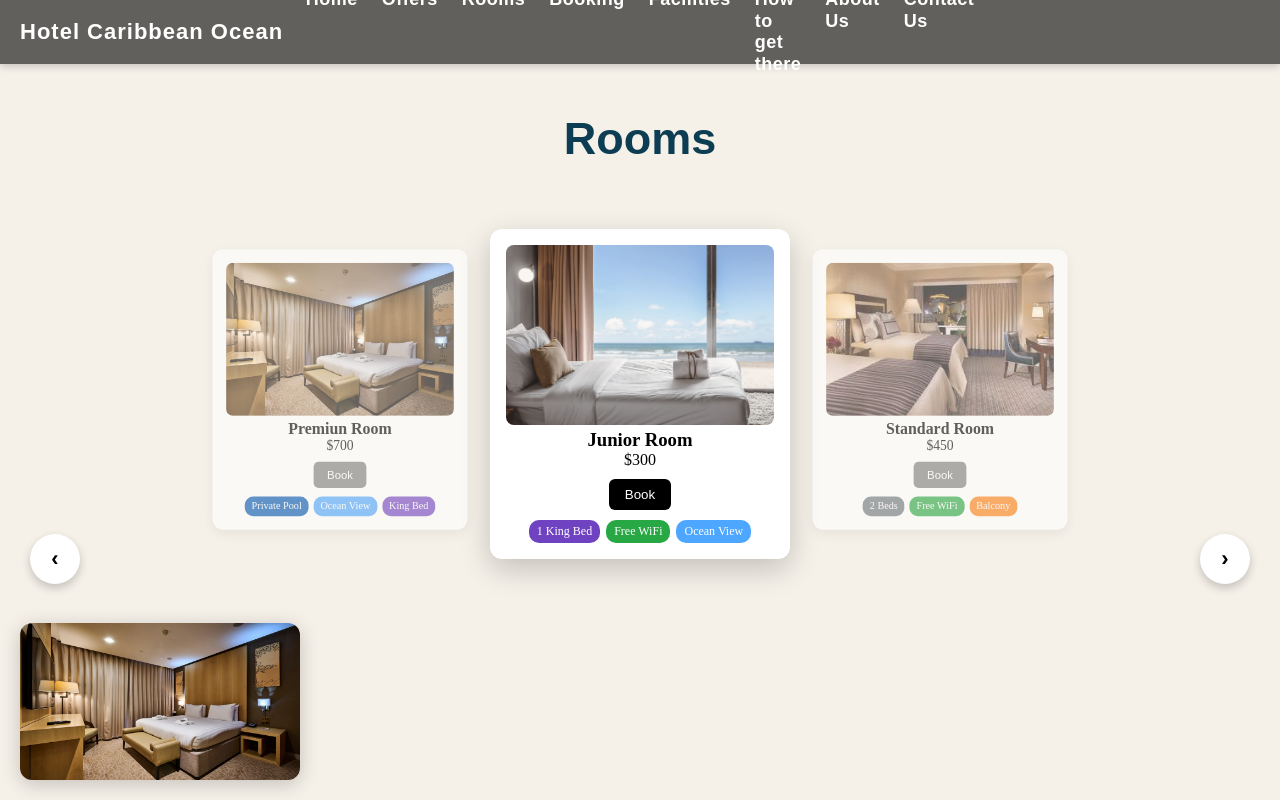
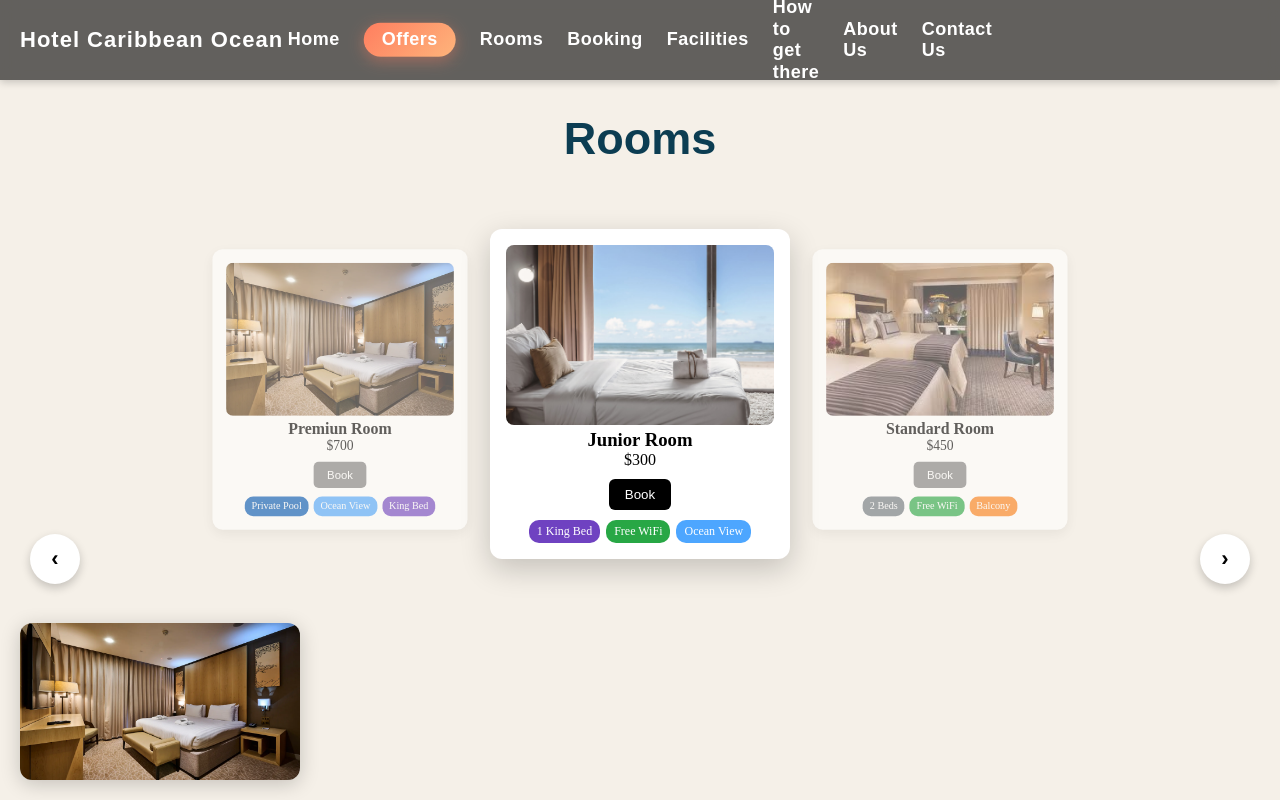
Before and after one commit to NixonAguero/CaribeanOcean_ClientFrontend, a React (Vite) app: page /rooms in a window 1280 px wide. Shown: the top 800 px of the page. Built offline with nearby package versions, Linux system fonts and the light colour scheme.

Commit message:
Refactor(Navbar): Navbar corrections
Offers higlights added

```diff
--- a/src/app/layout/Navbar/MainNavBar.css
+++ b/src/app/layout/Navbar/MainNavBar.css
@@ -9,7 +9,7 @@
   top: 0;
   left: 0;
   width: 100%;
-  height: 64px;
+  height: 80px;
   background-color: rgba(0, 0, 0, 0.6);
   backdrop-filter: blur(10px);
   box-shadow: 0 2px 8px rgba(0, 0, 0, 0.2);
@@ -20,7 +20,7 @@
 .navbar-container {
   position: relative;
   width: 100%;
-  height: 64px;
+  height: 80px;
 }
 
 
@@ -48,6 +48,7 @@
   transform: translate(-50%, -50%);
   display: flex;
   gap: 24px;
+  align-items: center;
 }
 
 
@@ -93,6 +94,43 @@
 }
 
 
+/* Highlighted CTA Link (Offers) */
+.nav-link.nav-link-highlight {
+  background: linear-gradient(135deg, #ff7e5f, #feb47b);
+  color: #ffffff;
+  padding: 6px 18px;
+  border-radius: 24px;
+  font-weight: 700;
+  box-shadow: 0 4px 15px rgba(255, 126, 95, 0.4);
+  animation: pulse-shadow 2s infinite;
+}
+
+.nav-link.nav-link-highlight:hover {
+  background: linear-gradient(135deg, #feb47b, #ff7e5f);
+  box-shadow: 0 6px 20px rgba(255, 126, 95, 0.6);
+  transform: translateY(-2px) scale(1.05);
+  text-shadow: none;
+}
+
+.nav-link.nav-link-highlight::after {
+  display: none;
+  /* No animar subrayado para el botón */
+}
+
+@keyframes pulse-shadow {
+  0% {
+    box-shadow: 0 4px 15px rgba(255, 126, 95, 0.4);
+  }
+
+  50% {
+    box-shadow: 0 4px 25px rgba(255, 126, 95, 0.7);
+  }
+
+  100% {
+    box-shadow: 0 4px 15px rgba(255, 126, 95, 0.4);
+  }
+}
+
 /* Botón Menú Responsive */
 .menu-button {
   display: none;
@@ -136,7 +174,7 @@
     gap: 30px;
     transition: right 0.4s cubic-bezier(0.4, 0, 0.2, 1);
     align-items: center;
-    box-shadow: -5px 0 15px rgba(0,0,0,0.5);
+    box-shadow: -5px 0 15px rgba(0, 0, 0, 0.5);
     z-index: 1001;
   }
 
--- a/src/app/layout/Navbar/MainNavBar.tsx
+++ b/src/app/layout/Navbar/MainNavBar.tsx
@@ -33,7 +33,7 @@ export default function Navbar() {
         {/* Links Desktop */}
         <div className="navbar-links">
           <Link to="/" className="nav-link">Home</Link>
-          <Link to="/offers" className="nav-link">Offers</Link>
+          <Link to="/offers" className="nav-link nav-link-highlight">Offers</Link>
           <Link to="/rooms" className="nav-link">Rooms</Link>
           <Link to="/booking" className="nav-link">Booking</Link>
           <Link to="/#facilities" className="nav-link">Facilities</Link>
@@ -45,7 +45,7 @@ export default function Navbar() {
         {/* Links Mobile Menu */}
         <div className={`mobile-menu ${isMenuOpen ? "open" : ""}`}>
           <Link to="/" className="nav-link" onClick={closeMenu}>Home</Link>
-          <Link to="/offers" className="nav-link" onClick={closeMenu}>Offers</Link>
+          <Link to="/offers" className="nav-link nav-link-highlight" onClick={closeMenu}>Offers</Link>
           <Link to="/rooms" className="nav-link" onClick={closeMenu}>Rooms</Link>
           <Link to="/booking" className="nav-link" onClick={closeMenu}>Booking</Link>
           <Link to="/#facilities" className="nav-link" onClick={closeMenu}>Facilities</Link>
```
